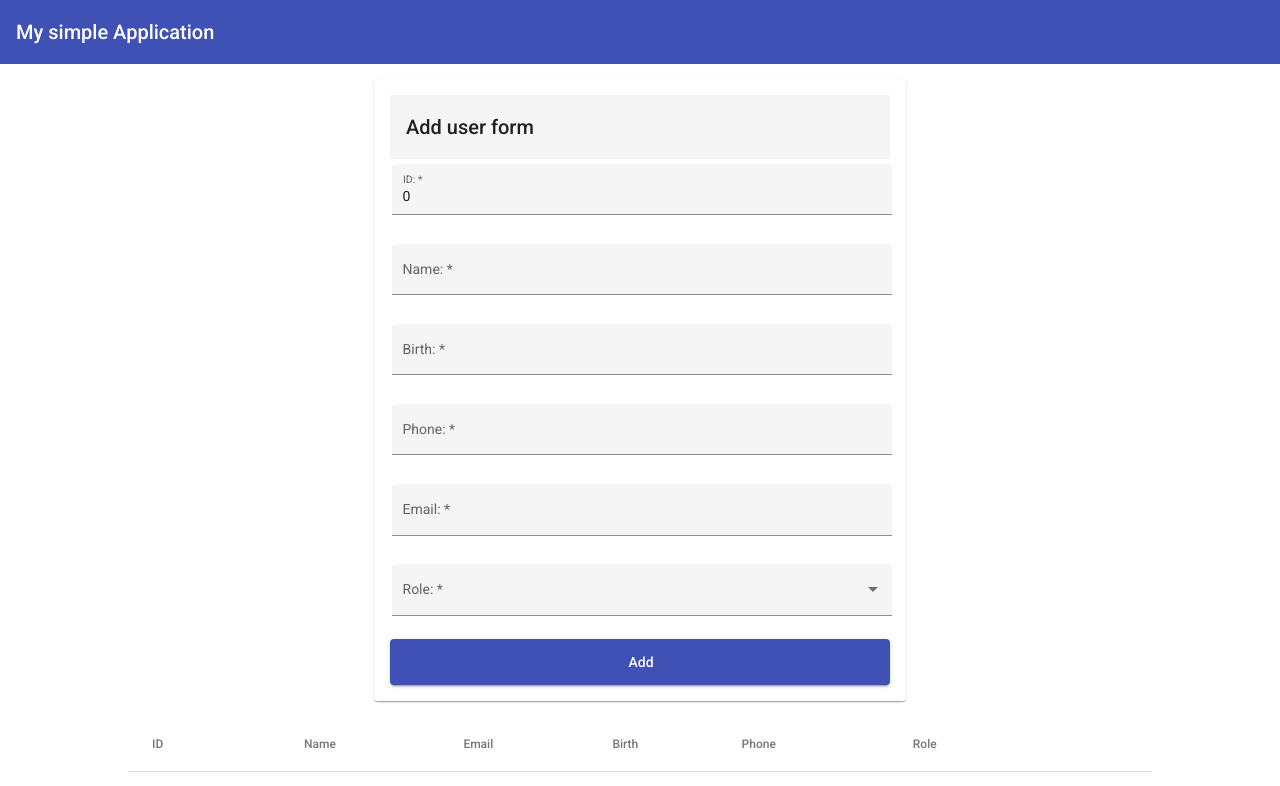
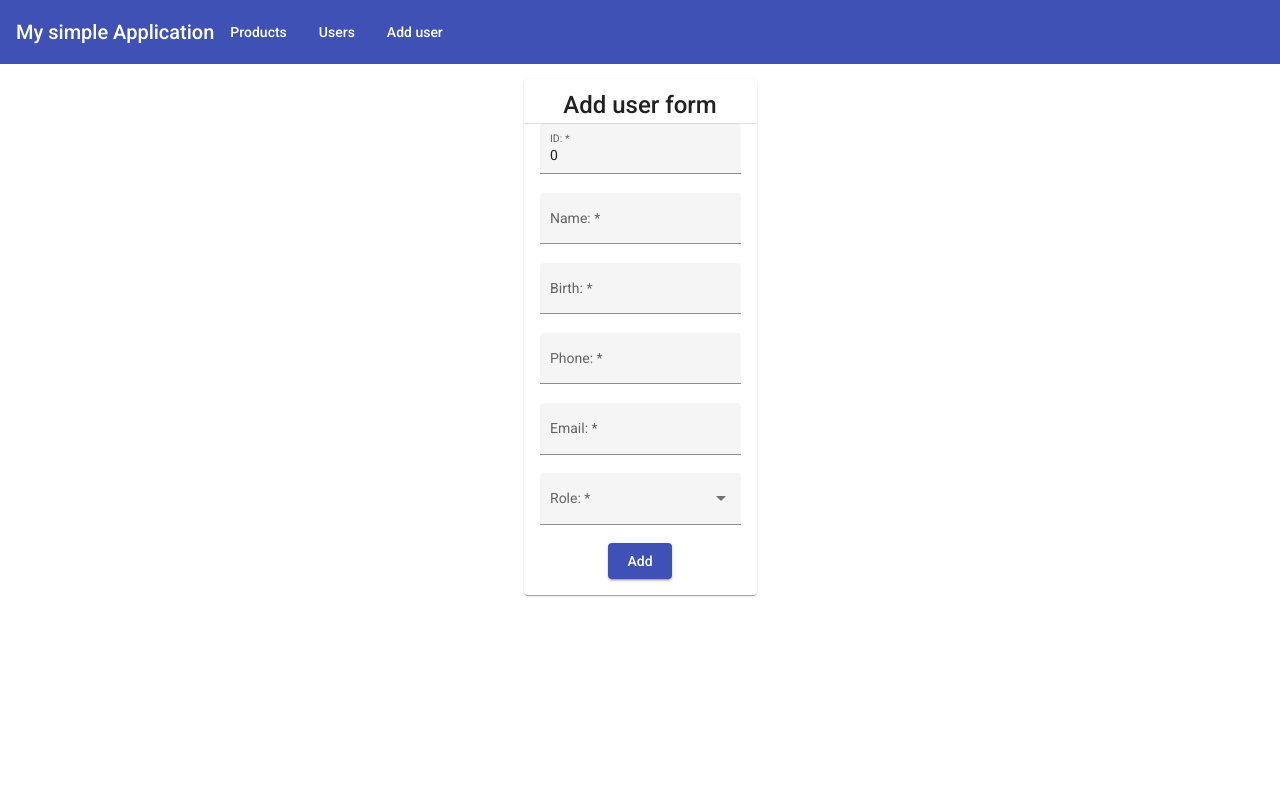
Before and after one commit to Vagusko/oopr3-cv-2022, an Angular app in the folder simple-fe-logic/: page /user/add in a window 1280 px wide. Shown: the top 786 px of the page. Built offline with nearby package versions, Linux system fonts and the light colour scheme.

Commit message:
- add routing

```diff
--- /dev/null
+++ b/simple-fe-logic/src/app/common/app.component.html
@@ -0,0 +1,10 @@
+<mat-toolbar color="primary">
+  <span>My simple Application</span>
+    <a mat-button routerLink="/products">Products</a>
+    <a mat-button routerLink="/users">Users</a>
+    <a mat-button routerLink="/user/add">Add user</a>
+</mat-toolbar>
+
+<div class="container">
+  <router-outlet></router-outlet>
+</div>
--- a/simple-fe-logic/src/app/core/app.component.html
+++ /dev/null
@@ -1,7 +0,0 @@
-<mat-toolbar color="primary">
-  <span>My simple Application</span>
-</mat-toolbar>
-
-<div class="container">
-  <app-user-list></app-user-list>
-</div>
--- /dev/null
+++ b/simple-fe-logic/src/app/user/add-user-form/add-user-form.component.css
@@ -0,0 +1,3 @@
+.center-card{
+  display:table-caption;
+}
--- /dev/null
+++ b/simple-fe-logic/src/app/user/add-user-form/add-user-form.component.html
@@ -0,0 +1,42 @@
+<mat-card class="center-card">
+  <mat-card-title>
+    Add user form
+  </mat-card-title>
+  <mat-divider></mat-divider>
+  <mat-card-content>
+    <form [formGroup]="addUserForm" (ngSubmit)="addUser()" class="form">
+      <mat-form-field class="form-element" appearance="fill">
+        <mat-label for="userId">ID:</mat-label>
+        <input matInput type="number" id="userId" placeholder="Id" formControlName="userId">
+      </mat-form-field>
+      <mat-form-field class="form-element" appearance="fill">
+        <mat-label for="userName">Name:</mat-label>
+        <input matInput type="text" id="userName" placeholder="Name" formControlName="userName">
+      </mat-form-field>
+      <mat-form-field class="form-element" appearance="fill">
+        <mat-label for="birthDate">Birth:</mat-label>
+        <input matInput type="text" id="birthDate" placeholder="Birth" formControlName="birthDate">
+      </mat-form-field>
+      <mat-form-field class="form-element" appearance="fill">
+        <mat-label for="phoneNumber">Phone:</mat-label>
+        <input matInput type="text" id="phoneNumber" placeholder="Phone" formControlName="phoneNumber">
+        <mat-error *ngIf="!addUserForm.controls['phoneNumber'].valid && addUserForm.controls['phoneNumber'].touched">
+          Must be valid cz number.
+        </mat-error>
+      </mat-form-field>
+      <mat-form-field class="form-element" appearance="fill">
+        <mat-label for="email">Email:</mat-label>
+        <input matInput type="text" id="email" placeholder="Email" formControlName="email">
+      </mat-form-field>
+      <mat-form-field class="form-element" appearance="fill">
+        <mat-label for="role">Role:</mat-label>
+        <mat-select id="role" formControlName="role" required>
+          <mat-option value="USER">User</mat-option>
+          <mat-option value="EMPLOYEE">Employee</mat-option>
+          <mat-option value="ADMIN">Admin</mat-option>
+        </mat-select>
+      </mat-form-field>
+      <button mat-raised-button color="primary" type="submit" class="form-element">Add</button>
+    </form>
+  </mat-card-content>
+</mat-card>
--- /dev/null
+++ b/simple-fe-logic/src/app/user/add-user-form/add-user-form.component.ts
@@ -0,0 +1,46 @@
+import {Component, OnInit} from '@angular/core';
+import {FormControl, FormGroup, Validators} from "@angular/forms";
+import {Role} from "../role";
+import {User} from "../user";
+import {UserService} from "../user.service";
+
+@Component({
+  selector: 'app-add-user-form',
+  templateUrl: './add-user-form.component.html',
+  styleUrls: ['./add-user-form.component.css']
+})
+export class AddUserFormComponent implements OnInit {
+
+  constructor(private userService: UserService) {
+  }
+
+  phoneValidatorPattern = new RegExp(/\+420\s\d{3}\s\d{3}\s\d{3}/);
+  addUserForm: FormGroup = new FormGroup({
+    userId: new FormControl(0, Validators.required),
+    userName: new FormControl("", Validators.required),
+    email: new FormControl("", [Validators.required, Validators.email]),
+    birthDate: new FormControl("", Validators.required),
+    phoneNumber: new FormControl("", [Validators.required, Validators.pattern(this.phoneValidatorPattern)]),
+    role: new FormControl(Role.USER, Validators.required)
+  });
+
+  ngOnInit(): void {
+  }
+
+  addUser() {
+    var userId = this.addUserForm.value.userId;
+    var userName = this.addUserForm.value.userName;
+    var email = this.addUserForm.value.email;
+    var birthDate = this.addUserForm.value.birthDate;
+    var phoneNumber = this.addUserForm.value.phoneNumber;
+    var role = this.addUserForm.value.role;
+
+    let user = new User(userId, userName, email, birthDate, phoneNumber, role);
+    this.userService.addUser(user);
+  }
+
+  get phoneNumber() {
+    return this.addUserForm.get('phoneNumber');
+  }
+
+}
--- a/simple-fe-logic/src/app/user/user-list/user-list.component.html
+++ b/simple-fe-logic/src/app/user/user-list/user-list.component.html
@@ -1,45 +1,3 @@
-<mat-card class="inline-block">
-  <mat-toolbar>
-    Add user form
-  </mat-toolbar>
-  <form [formGroup]="addUserForm" (ngSubmit)="addUser()" class="form">
-    <mat-form-field class="form-element" appearance="fill">
-      <mat-label for="userId">ID:</mat-label>
-      <input matInput type="number" id="userId" placeholder="Id" formControlName="userId">
-    </mat-form-field>
-    <mat-form-field class="form-element" appearance="fill">
-      <mat-label for="userName">Name:</mat-label>
-      <input matInput type="text" id="userName" placeholder="Name" formControlName="userName">
-    </mat-form-field>
-    <mat-form-field class="form-element" appearance="fill">
-      <mat-label for="birthDate">Birth:</mat-label>
-      <input matInput type="text" id="birthDate" placeholder="Birth" formControlName="birthDate">
-    </mat-form-field>
-    <mat-form-field class="form-element" appearance="fill">
-      <mat-label for="phoneNumber">Phone:</mat-label>
-      <input matInput type="text" id="phoneNumber" placeholder="Phone" formControlName="phoneNumber">
-      <mat-error *ngIf="!addUserForm.controls['phoneNumber'].valid && addUserForm.controls['phoneNumber'].touched">
-        Must be valid cz number.
-      </mat-error>
-    </mat-form-field>
-    <mat-form-field class="form-element" appearance="fill">
-      <mat-label for="email">Email:</mat-label>
-      <input matInput type="text" id="email" placeholder="Email" formControlName="email">
-    </mat-form-field>
-    <mat-form-field class="form-element" appearance="fill">
-      <mat-label for="role">Role:</mat-label>
-      <mat-select id="role" formControlName="role" required>
-        <mat-option value="USER">User</mat-option>
-        <mat-option value="EMPLOYEE">Employee</mat-option>
-        <mat-option value="ADMIN">Admin</mat-option>
-      </mat-select>
-    </mat-form-field>
-    <button mat-raised-button color="primary" type="submit" class="form-element">Add</button>
-  </form>
-
-</mat-card>
-
-
 <table mat-table [dataSource]="users">
   <ng-container matColumnDef="userId">
     <th mat-header-cell *matHeaderCellDef>ID</th>
--- a/simple-fe-logic/src/app/user/user-list/user-list.component.ts
+++ b/simple-fe-logic/src/app/user/user-list/user-list.component.ts
@@ -1,4 +1,4 @@
-import { Component, OnInit } from '@angular/core';
+import {Component, OnChanges, OnInit} from '@angular/core';
 import {User} from "../user";
 import {UserService} from "../user.service";
 import {FormBuilder, FormControl, FormGroup, Validators} from "@angular/forms";
@@ -11,43 +11,17 @@ import {Role} from "../role";
 })
 export class UserListComponent implements OnInit {
 
-  phoneValidatorPattern = new RegExp(/\+420\s\d{3}\s\d{3}\s\d{3}/);
   users: User[] = [];
-  addUserForm: FormGroup = new FormGroup({
-    userId: new FormControl(0, Validators.required),
-    userName: new FormControl("", Validators.required),
-    email: new FormControl("", [Validators.required, Validators.email]),
-    birthDate: new FormControl("", Validators.required),
-    phoneNumber: new FormControl("", [Validators.required, Validators.pattern(this.phoneValidatorPattern)]),
-    role: new FormControl(Role.USER, Validators.required)
-  });
-
   displayedColumns: string[] = ['userId', 'userName', 'email', 'birthDate', 'phoneNumber', 'role'];
 
   constructor(private userService: UserService) {
   }
 
 
-  addUser() {
-    // if (this.addUserForm.errors!) {
-      var userId = this.addUserForm.value.userId;
-      var userName = this.addUserForm.value.userName;
-      var email = this.addUserForm.value.email;
-      var birthDate = this.addUserForm.value.birthDate;
-      var phoneNumber = this.addUserForm.value.phoneNumber;
-      var role = this.addUserForm.value.role;
 
-      let user = new User(userId, userName, email, birthDate, phoneNumber, role);
-      this.userService.addUser(user);
-      this.users = [...this.userService.getUsers()];
-      console.log(this.users)
+  ngOnInit(): void {
+    this.users = [...this.userService.getUsers()];
   }
 
-  ngOnInit(): void {
-  }
-
-  get phoneNumber () {
-    return this.addUserForm.get('phoneNumber');
-  }
 
 }
```
Also changed, not shown: simple-fe-logic/src/app/app-routing.module.ts (added, +19 -0 lines), simple-fe-logic/src/app/app.module.ts (+9 -3 lines), simple-fe-logic/src/app/common/app.component.css (renamed from simple-fe-logic/src/app/core/app.component.css), simple-fe-logic/src/app/common/app.component.ts (renamed from simple-fe-logic/src/app/core/app.component.ts), 2 other files (tests, documents, lock files or other folders).
